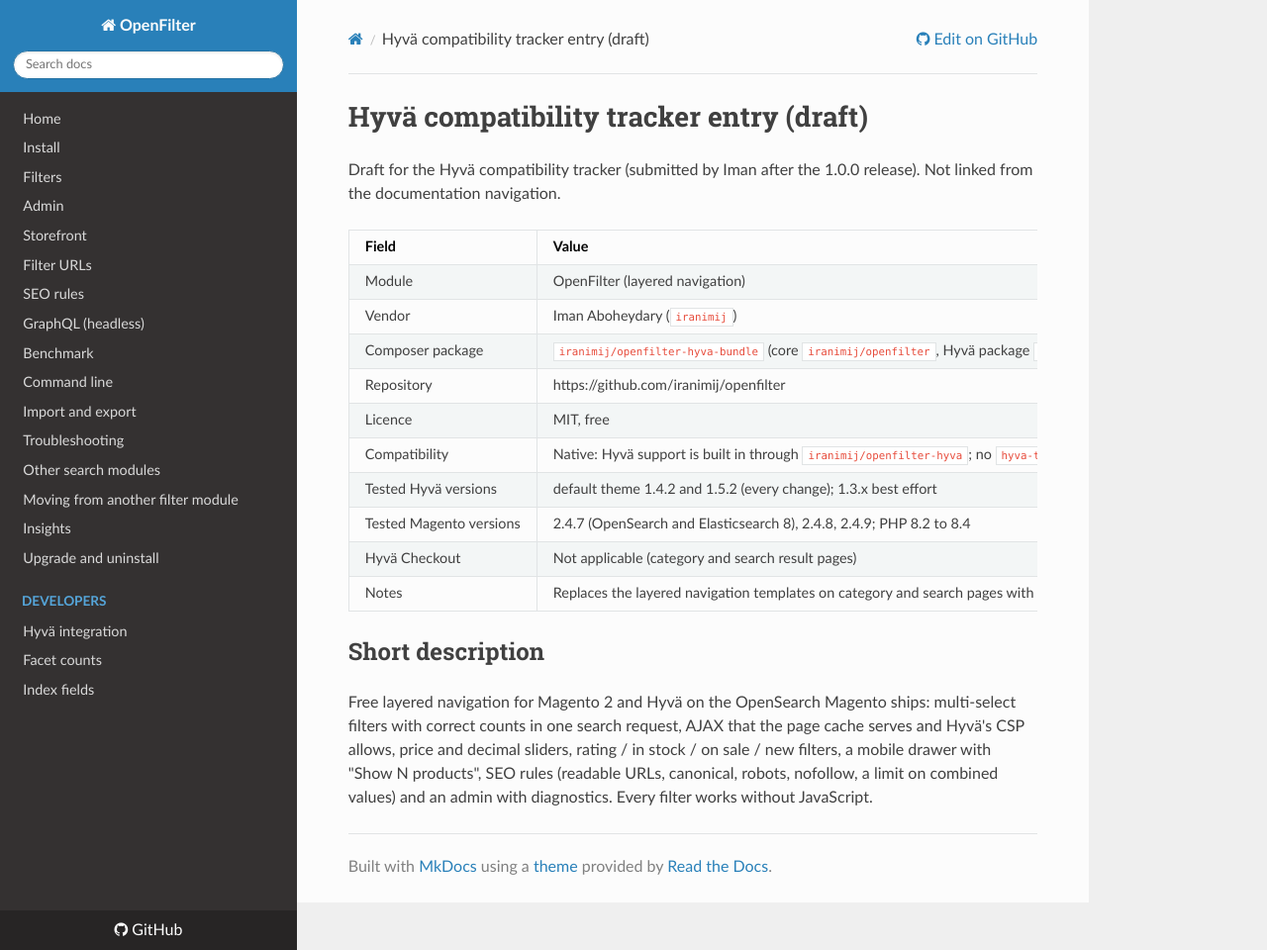
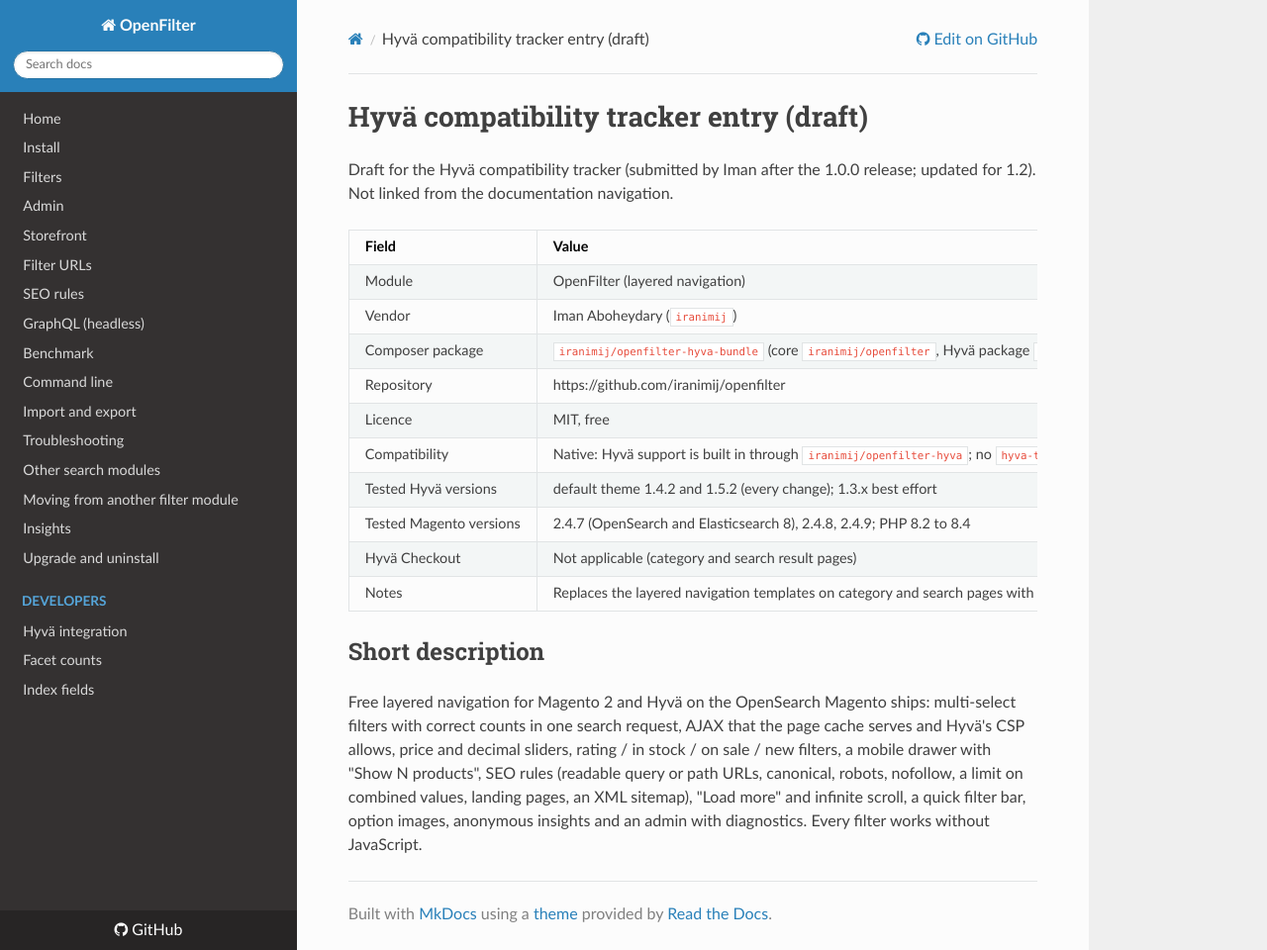
Before and after one commit to 5mehulhelp5/openfilter, an MkDocs documentation site: the page built from docs/tracker-entry.md, in a window 1280 px wide and 960 px high. Shown: the whole window at 99% size. Built offline with MkDocs 1.6.1, drawn with Linux system fonts in a browser that asks for light colours; nearby versions of some CDN libraries.

Commit message:
docs: Hyvä tracker entry for 1.2

```diff
--- a/docs/tracker-entry.md
+++ b/docs/tracker-entry.md
@@ -1,7 +1,7 @@
 # Hyvä compatibility tracker entry (draft)
 
-Draft for the Hyvä compatibility tracker (submitted by Iman after the 1.0.0 release). Not linked from the
-documentation navigation.
+Draft for the Hyvä compatibility tracker (submitted by Iman after the 1.0.0 release; updated for 1.2). Not linked
+from the documentation navigation.
 
 | Field | Value |
 |---|---|
@@ -14,12 +14,13 @@ documentation navigation.
 | Tested Hyvä versions | default theme 1.4.2 and 1.5.2 (every change); 1.3.x best effort |
 | Tested Magento versions | 2.4.7 (OpenSearch and Elasticsearch 8), 2.4.8, 2.4.9; PHP 8.2 to 8.4 |
 | Hyvä Checkout | Not applicable (category and search result pages) |
-| Notes | Replaces the layered navigation templates on category and search pages with its own (filter groups as native disclosures, real links underneath); one Alpine component registered with the CSP helper (no inline handlers, no `eval`, no inline styles), works with Alpine's CSP build; AJAX fetches the same URL as a normal page load, so Varnish and the built-in page cache serve filter clicks; no Tailwind build needed (one static stylesheet, theme tokens through CSS custom properties); right-to-left stores mirror; steps aside when ElasticSuite or Adobe Live Search provides the layered navigation |
+| Notes | Replaces the layered navigation templates on category and search pages with its own (filter groups as native disclosures, real links underneath); one Alpine component registered with the CSP helper (no inline handlers, no `eval`, no inline styles), works with Alpine's CSP build; optional parts (apply bar, horizontal bar, "Load more" and infinite scroll, insights beacon) are small static scripts printed only where they are switched on; AJAX fetches the same URL as a normal page load, so Varnish and the built-in page cache serve filter clicks; no Tailwind build needed (one static stylesheet, theme tokens through CSS custom properties); right-to-left stores mirror; steps aside when ElasticSuite or Adobe Live Search provides the layered navigation |
 
 ## Short description
 
 Free layered navigation for Magento 2 and Hyvä on the OpenSearch Magento ships: multi-select filters with correct
 counts in one search request, AJAX that the page cache serves and Hyvä's CSP allows, price and decimal sliders,
-rating / in stock / on sale / new filters, a mobile drawer with "Show N products", SEO rules (readable URLs,
-canonical, robots, nofollow, a limit on combined values) and an admin with diagnostics. Every filter works without
-JavaScript.
+rating / in stock / on sale / new filters, a mobile drawer with "Show N products", SEO rules (readable query or
+path URLs, canonical, robots, nofollow, a limit on combined values, landing pages, an XML sitemap), "Load more" and
+infinite scroll, a quick filter bar, option images, anonymous insights and an admin with diagnostics. Every filter
+works without JavaScript.
```
